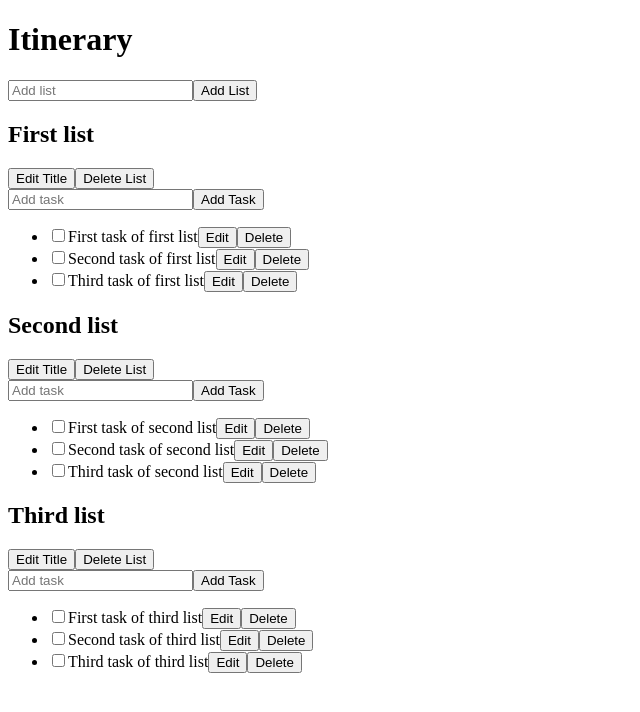
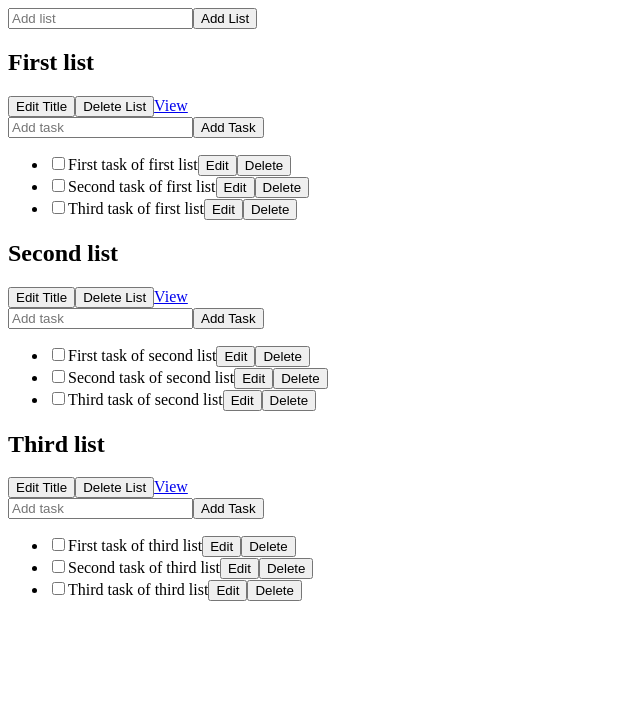
Before and after one commit to endulum/react-itinerary, a React (Vite) app: page / in a window 1280 px wide. Shown: the top 712 px of the page, without its empty margins (0-640 px from the left). Built offline with nearby package versions, Linux system fonts and the light colour scheme.

Commit message:
made routing possible somewhat

```diff
--- a/src/App.jsx
+++ b/src/App.jsx
@@ -1,11 +1,33 @@
+import { createBrowserRouter, RouterProvider } from 'react-router-dom';
+import { DataProvider } from './components/Context';
+
 import Lists from './components/Lists';
-import { DataProvider } from './components/Context';
+import List from './components/List';
+
+const getList = (id) => {
+  const data = JSON.parse(localStorage.getItem('data'));
+  const found = data.filter((list) => list.id === id);
+  return found;
+};
+
+const router = createBrowserRouter([
+  {
+    path: '/',
+    element: <Lists />,
+  }, {
+    path: 'lists/:listId',
+    element: <List />,
+    loader: ({ params }) => {
+      const list = getList(params.listId);
+      return { list };
+    },
+  },
+]);
 
 export default function App() {
   return (
     <DataProvider>
-      <h1>Itinerary</h1>
-      <Lists />
+      <RouterProvider router={router} />
     </DataProvider>
   );
 }
--- a/src/components/Context.jsx
+++ b/src/components/Context.jsx
@@ -11,28 +11,28 @@ const DataDispatchContext = createContext();
 
 const initialLists = [
   {
-    id: 0,
+    id: uuid().toString(),
     title: 'First list',
     tasks: [
-      { id: 0, text: 'First task of first list', done: false },
-      { id: 1, text: 'Second task of first list', done: false },
-      { id: 2, text: 'Third task of first list', done: false },
+      { id: uuid().toString(), text: 'First task of first list', done: false },
+      { id: uuid().toString(), text: 'Second task of first list', done: false },
+      { id: uuid().toString(), text: 'Third task of first list', done: false },
     ],
   }, {
-    id: 2,
+    id: uuid().toString(),
     title: 'Second list',
     tasks: [
-      { id: 0, text: 'First task of second list', done: false },
-      { id: 1, text: 'Second task of second list', done: false },
-      { id: 2, text: 'Third task of second list', done: false },
+      { id: uuid().toString(), text: 'First task of second list', done: false },
+      { id: uuid().toString(), text: 'Second task of second list', done: false },
+      { id: uuid().toString(), text: 'Third task of second list', done: false },
     ],
   }, {
-    id: 3,
+    id: uuid().toString(),
     title: 'Third list',
     tasks: [
-      { id: 0, text: 'First task of third list', done: false },
-      { id: 1, text: 'Second task of third list', done: false },
-      { id: 2, text: 'Third task of third list', done: false },
+      { id: uuid().toString(), text: 'First task of third list', done: false },
+      { id: uuid().toString(), text: 'Second task of third list', done: false },
+      { id: uuid().toString(), text: 'Third task of third list', done: false },
     ],
   },
 ];
--- a/src/components/List.jsx
+++ b/src/components/List.jsx
@@ -1,3 +1,4 @@
+import { Link, useLoaderData } from 'react-router-dom';
 import { useState } from 'react';
 // my context
 import { useDataDispatch } from './Context';
@@ -5,6 +6,16 @@ import { useDataDispatch } from './Context';
 import Tasks from './Tasks';
 
 export default function List({ list }) {
+  let listData;
+  if (list) listData = list;
+
+  else {
+    // eslint-disable-next-line react-hooks/rules-of-hooks
+    const loaderData = useLoaderData().list;
+    // eslint-disable-next-line prefer-destructuring
+    listData = loaderData[0];
+  }
+
   const dispatch = useDataDispatch();
   const [isEditing, setIsEditing] = useState(false);
   return (
@@ -14,11 +25,11 @@ export default function List({ list }) {
           <>
             <input
               type="text"
-              value={list.title}
+              value={listData.title}
               onChange={(e) => {
                 dispatch({
                   type: 'list_change_title',
-                  id: list.id,
+                  id: listData.id,
                   title: e.target.value,
                 });
               }}
@@ -31,7 +42,7 @@ export default function List({ list }) {
         )}
         {!isEditing && (
           <>
-            <h2>{list.title}</h2>
+            <h2>{listData.title}</h2>
             <button type="button" onClick={() => setIsEditing(true)}>Edit Title</button>
           </>
         )}
@@ -40,14 +51,23 @@ export default function List({ list }) {
           onClick={() => {
             dispatch({
               type: 'list_delete',
-              id: list.id,
+              id: listData.id,
             });
           }}
         >
           Delete List
         </button>
+        <Link to={{
+          pathname: `lists/${listData.id}`,
+          query: {
+            id: listData.id,
+          },
+        }}
+        >
+          View
+        </Link>
       </div>
-      <Tasks tasks={list.tasks} listId={list.id} />
+      <Tasks tasks={listData.tasks} listId={listData.id} />
     </div>
   );
 }
```
